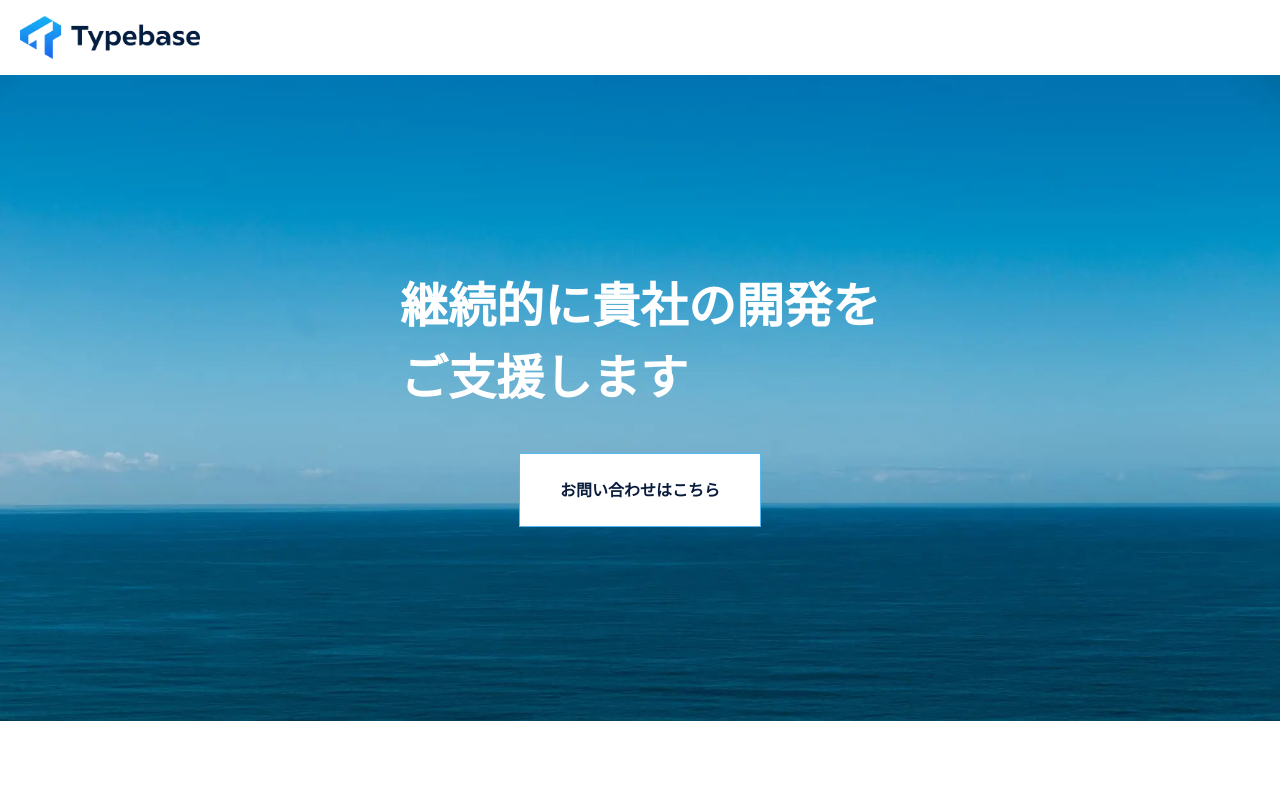
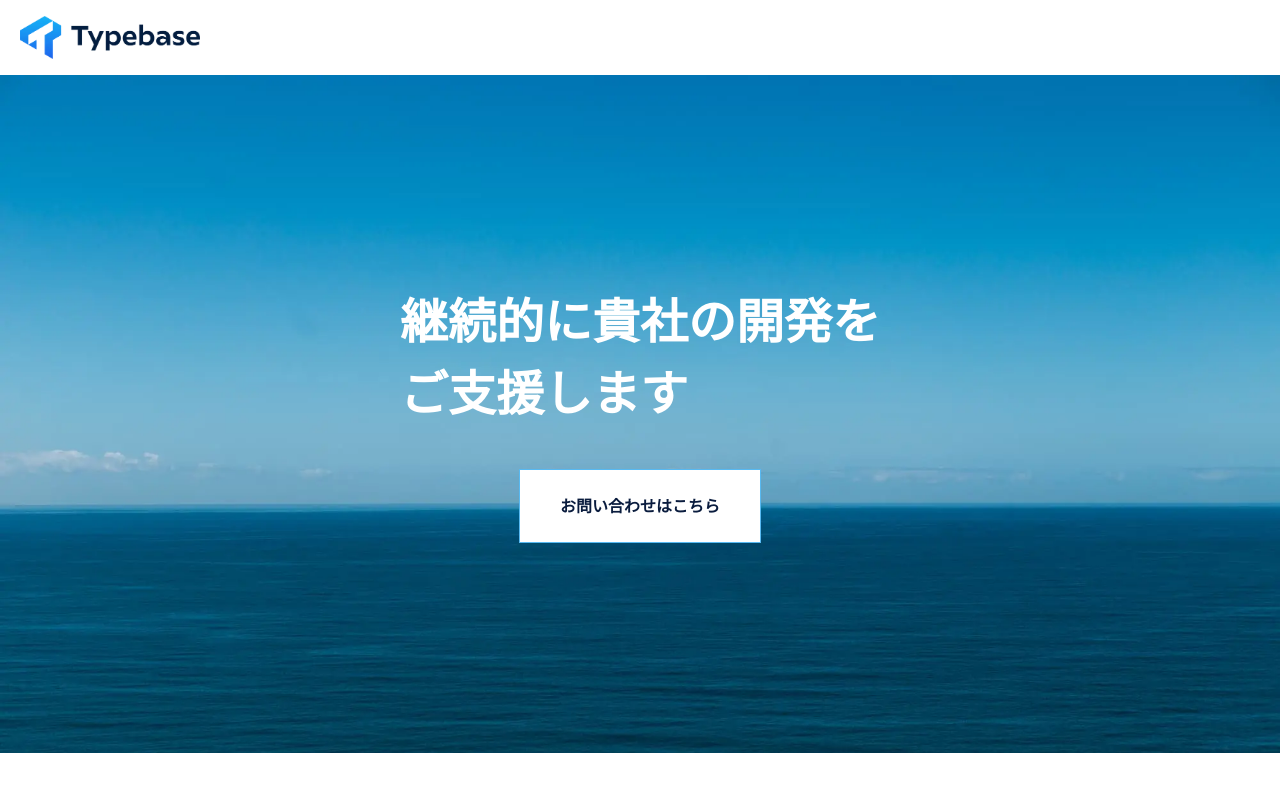
Before and after one commit to typebase-inc/corporate, a Next.js app: page / in a window 1280 px wide. Shown: the top 800 px of the page. Built offline with nearby package versions, Linux system fonts and the light colour scheme.

Commit message:
Update design

```diff
--- a/src/pages/index.module.css
+++ b/src/pages/index.module.css
@@ -1,5 +1,5 @@
 .hero {
-  height: calc(90vh - 74px);
+  height: calc(94vh - 74px);
 
   @apply bg-[url('/images/hero.webp')] bg-cover bg-primary flex flex-col items-center justify-center gap-10;
 }
```
